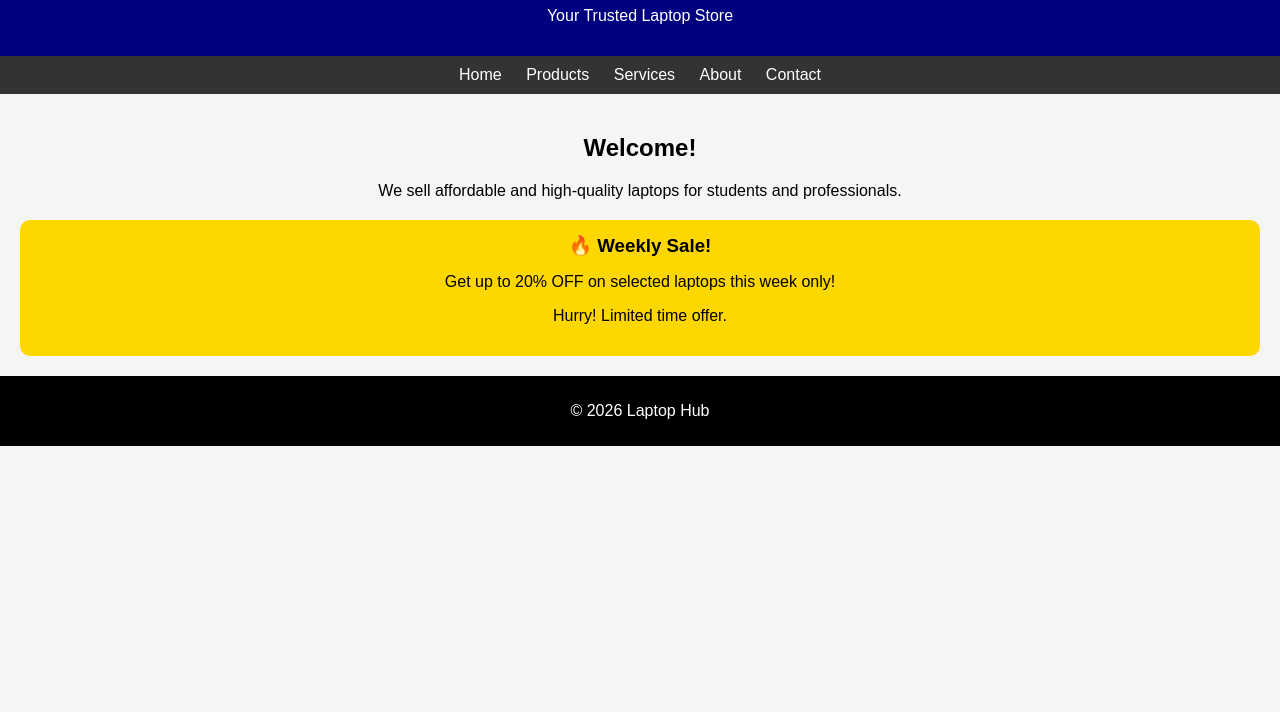
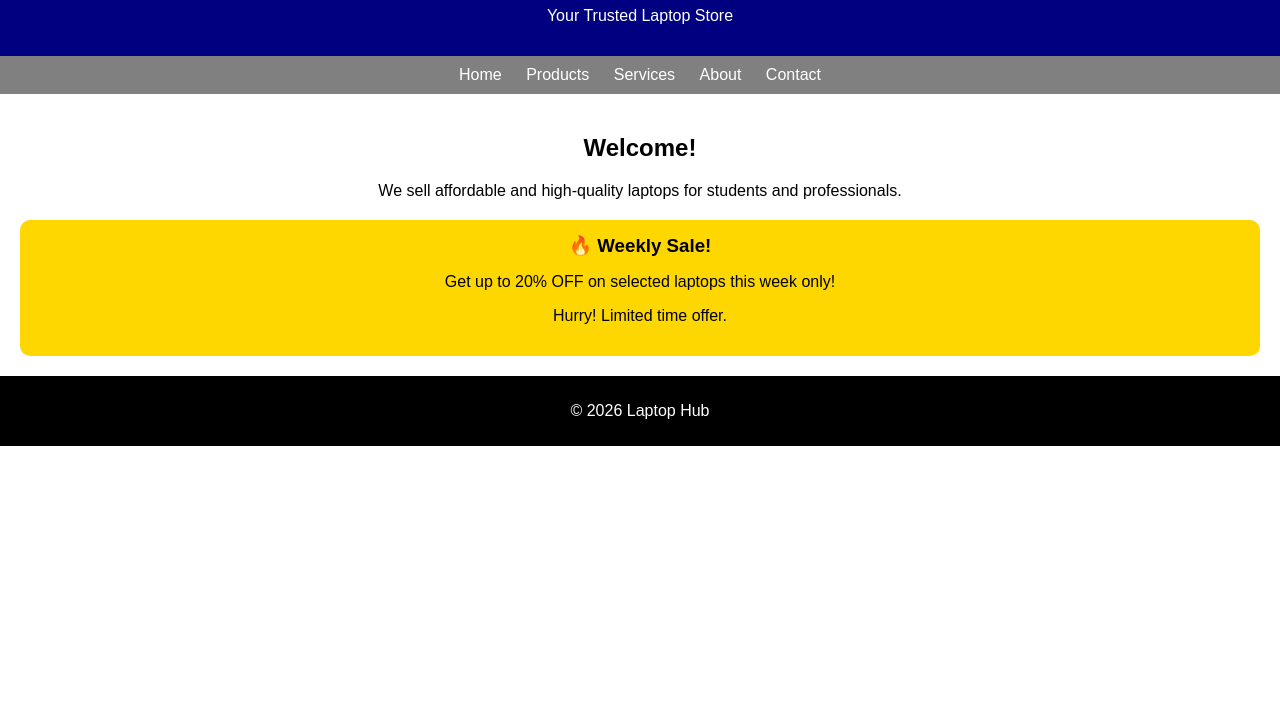
Before and after one commit to Jambilang/Laptop_Website, a plain HTML site: page index.html in a window 1280 px wide. Shown: the part 88-800 px from the top of the page. Drawn offline with Linux system fonts and the light colour scheme.

Commit message:
Update body background color and nav styling

```diff
--- a/style.css
+++ b/style.css
@@ -1,7 +1,7 @@
 body {
     font-family: Arial;
     margin: 0;
-    background-color: #f5f5f5;
+    background-color: white;
 }
 
 /* Smooth page fade-in */
@@ -23,7 +23,7 @@
 
 /* Navigation hover animation */
 nav {
-    background-color: #333;
+    background-color: gray;
     text-align: center;
     padding: 10px;
 }
```
